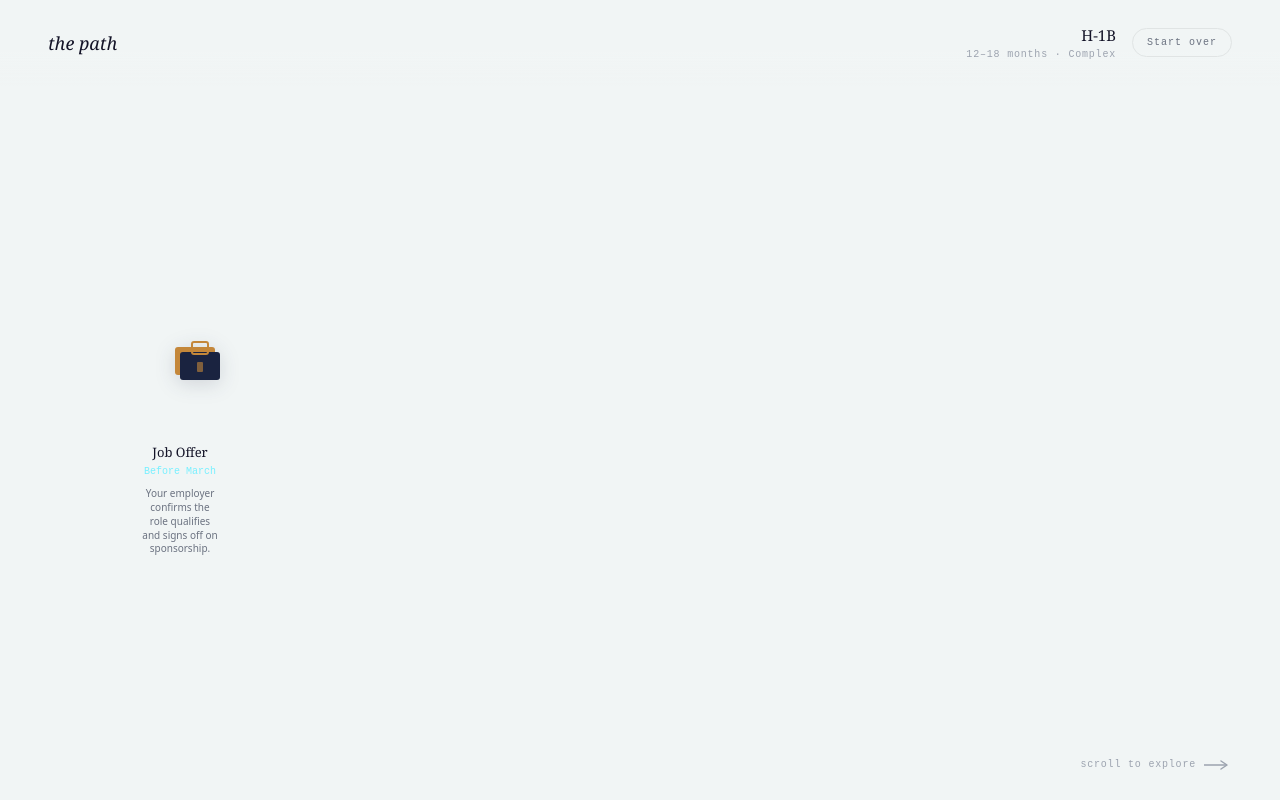
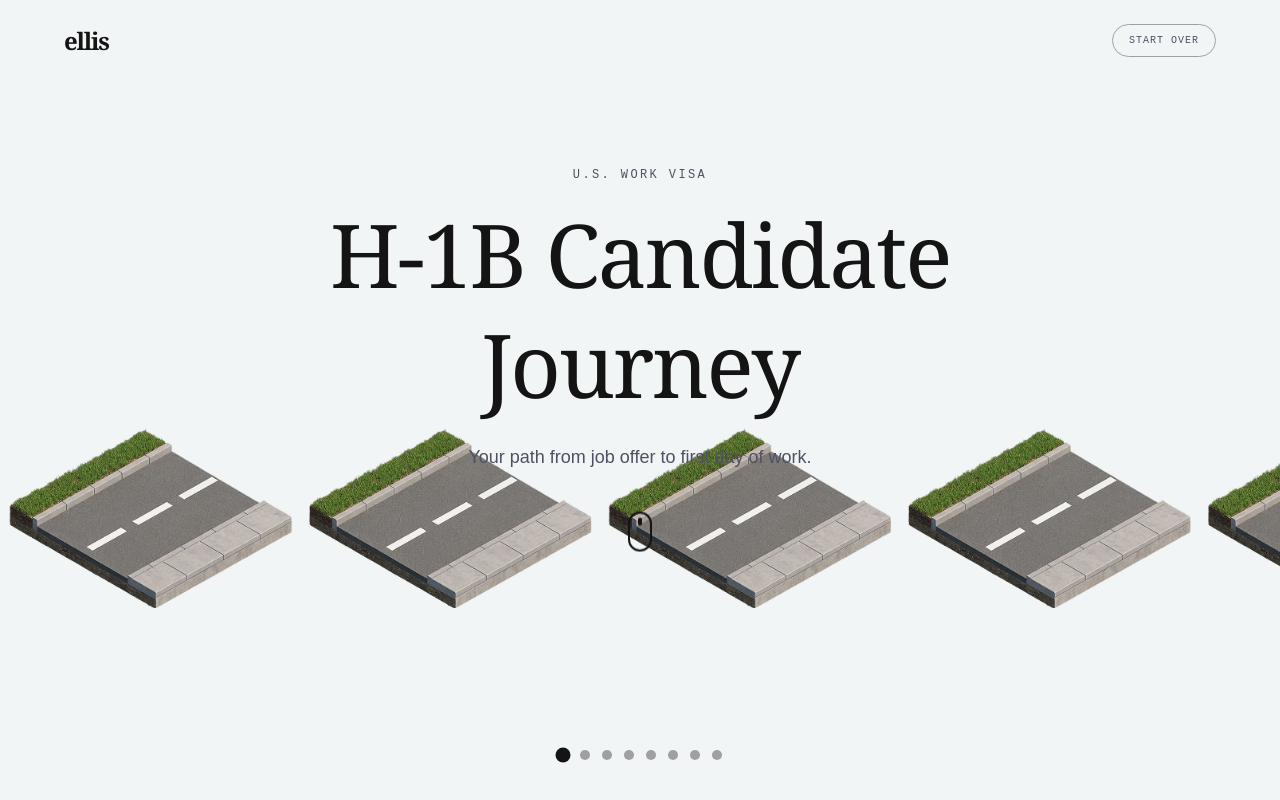
Before and after one commit to mite404/the-path, a React (Vite) app: page / in a window 1280 px wide. Built offline with nearby package versions, Linux system fonts and the light colour scheme.

Commit message:
feat: snap-scroll shell with street tile and progress dots

```diff
--- a/src/components/RoadScreen.tsx
+++ b/src/components/RoadScreen.tsx
@@ -1,279 +1,171 @@
 import { useRef, useState, useEffect } from 'react'
-import { motion, AnimatePresence, useScroll, useTransform, useMotionValueEvent } from 'framer-motion'
-import { IsoIcon } from '@/components/IsoIcon'
-import type { RoadData, RoadStep } from '@/types'
+import { motion } from 'framer-motion'
+import type { RoadData } from '@/types'
+
+import imgStreet from '@/assets/Street-Tile.png'
 
 interface Props {
   data: RoadData
   onRestart: () => void
 }
 
-interface RoadNodeProps {
-  step: RoadStep
-  index: number
-  total: number
-  scrollXProgress: any
-}
+export function RoadScreen({ data, onRestart }: Props) {
+  const containerRef = useRef<HTMLDivElement>(null)
+  const streetRef = useRef<HTMLDivElement>(null)
+  const [activeIndex, setActiveIndex] = useState(0)
 
-function RoadNode({ step, index, total, scrollXProgress }: RoadNodeProps) {
-  const [hovered, setHovered] = useState(false)
-  const [cursor, setCursor] = useState({ x: 0, y: 0 })
-  const threshold = index === 0 ? 0 : (index / total) * 0.85
-  const start = Math.max(0, threshold - 0.08)
-  const end = threshold + 0.06
+  // Street parallax
+  useEffect(() => {
+    const container = containerRef.current
+    const street = streetRef.current
+    if (!container || !street) return
 
-  const iconX = useTransform(scrollXProgress, [start, end], [40, 0])
-  const labelX = useTransform(scrollXProgress, [start, end], [20, 0])
+    const handleScroll = () => {
+      street.style.backgroundPositionX = `-${container.scrollLeft * 0.3}px`
+
+      // Detect active section
+      const sections = container.querySelectorAll<HTMLElement>('.snap-section')
+      const width = container.offsetWidth
+      sections.forEach((section, index) => {
+        const rect = section.getBoundingClientRect()
+        if (rect.left >= -width / 2 && rect.left <= width / 2) {
+          setActiveIndex(index)
+        }
+      })
+    }
+
+    container.addEventListener('scroll', handleScroll, { passive: true })
+    return () => container.removeEventListener('scroll', handleScroll)
+  }, [])
+
+  // Total sections = intro + steps
+  const totalSections = data.steps.length + 1
 
   return (
-    <div
-      onMouseEnter={() => setHovered(true)}
-      onMouseLeave={() => setHovered(false)}
-      onMouseMove={(e) => setCursor({ x: e.clientX, y: e.clientY })}
-      className="relative cursor-pointer select-none"
-    >
-      <motion.div
-        initial={{ opacity: 0, y: 20 }}
-        animate={{ opacity: 1, y: 0 }}
-        transition={{ delay: index * 0.08, duration: 0.5, ease: [0.34, 1.56, 0.64, 1] }}
-        className="flex flex-col items-center"
-        style={{
-          width: 80,
-        }}
-      >
-        {/* icon */}
-        <motion.div
-          whileHover={{ y: -4, scale: 1.05 }}
-          transition={{ type: 'spring', stiffness: 300, damping: 20 }}
-          style={{
-            marginBottom: 24,
-            filter: 'drop-shadow(0 4px 10px rgba(26,35,64,0.15))',
-            x: iconX,
-          }}
+    <div className="relative w-screen h-screen overflow-hidden" style={{ background: 'var(--ellis-bg)' }}>
+
+      {/* Header */}
+      <header className="fixed top-0 left-0 w-full flex justify-between items-center py-6 px-8 lg:px-16 z-50"
+        style={{ background: 'rgba(241,245,245,0.85)', backdropFilter: 'blur(12px)' }}>
+        <button
+          onClick={onRestart}
+          className="font-serif text-2xl font-bold tracking-tighter"
+          style={{ color: 'var(--ellis-dark)' }}
         >
-          <IsoIcon name={step.icon} />
-        </motion.div>
-
-        {/* label */}
-        <motion.div
-          style={{
-            marginTop: 24,
-            x: labelX,
-            textAlign: 'center',
-          }}
-        >
-          <p className="font-serif text-[13px] font-medium leading-tight max-w-[100px]"
-            style={{ color: 'var(--navy)' }}>
-            {step.label}
-          </p>
-          <p className="font-mono text-[10px] mt-1" style={{ color: 'var(--amber)' }}>
-            {step.duration}
-          </p>
-          <p className="font-sans text-[10px] mt-2 leading-snug max-w-[110px]"
-            style={{ color: '#6B7280' }}>
-            {step.blurb ?? (step.description.split('.')[0] + '.')}
-          </p>
-        </motion.div>
-      </motion.div>
-
-      {/* hover popover */}
-      <AnimatePresence>
-        {hovered && (
-          <motion.div
-            initial={{ opacity: 0, scale: 0.95, y: 6 }}
-            animate={{ opacity: 1, scale: 1, y: 0 }}
-            exit={{ opacity: 0, scale: 0.95, y: 6 }}
-            transition={{ type: 'spring', stiffness: 400, damping: 28 }}
-            className="rounded-xl p-4 shadow-lg z-50 w-64"
+          ellis
+        </button>
+        <div className="flex items-center gap-6">
+          <span
+            className="font-mono text-xs uppercase tracking-widest"
             style={{
-              background: 'var(--cream)',
-              border: '1px solid var(--bg2)',
-              position: 'fixed',
-              left: cursor.x + 20,
-              top: cursor.y - 20,
-              pointerEvents: 'none',
+              color: 'var(--ellis-gray)',
+              opacity: activeIndex > 0 ? 1 : 0,
+              transition: 'opacity 0.3s ease',
             }}
           >
-            <p className="font-serif text-[13px] font-medium mb-2" style={{ color: 'var(--navy)' }}>
-              {step.label}
-            </p>
-            <p className="font-sans text-[12px] leading-relaxed mb-3" style={{ color: '#6B7280' }}>
-              {step.description}
-            </p>
-            <div className="flex flex-col gap-2">
-              {[
-                { key: "You'll need", val: step.requirement },
-                { key: 'Pro tip', val: step.tip },
-              ].map(({ key, val }) => (
-                <div key={key}>
-                  <span className="font-mono text-[9px] tracking-[0.12em] uppercase block mb-0.5"
-                    style={{ color: '#9CA3AF' }}>{key}</span>
-                  <span className="font-mono text-[11px]" style={{ color: 'var(--navy)' }}>{val}</span>
-                </div>
-              ))}
-            </div>
-          </motion.div>
-        )}
-      </AnimatePresence>
-    </div>
-  )
-}
-
-export function RoadScreen({ data, onRestart }: Props) {
-  const trackRef = useRef<HTMLDivElement>(null)
-  const pathRef = useRef<SVGPathElement>(null)
-  const [showHint, setShowHint] = useState(true)
-  const [pathLength, setPathLength] = useState(9999)
-  const [roadY, setRoadY] = useState(360)
-  const [visibleCount, setVisibleCount] = useState(1)
-
-  const { scrollXProgress } = useScroll({ container: trackRef })
-
-  useEffect(() => {
-    if (pathRef.current) {
-      setPathLength(pathRef.current.getTotalLength())
-    }
-  }, [data.steps.length])
-
-  useEffect(() => {
-    if (trackRef.current) {
-      setRoadY(trackRef.current.clientHeight / 2)
-    }
-  }, [])
-
-  useMotionValueEvent(scrollXProgress, 'change', (v) => {
-    if (v > 0.01) setShowHint(false)
-
-    const total = data.steps.length
-    let count = 1
-    for (let i = 1; i < total; i++) {
-      const threshold = (i / total) * 0.85
-      if (v >= threshold) count = i + 1
-    }
-    setVisibleCount(prev => Math.max(prev, count))
-  })
-
-  const nodeSpacing = 280
-  const trailingSpace = typeof window !== 'undefined' ? window.innerWidth * 0.4 : 400
-  const canvasWidth = 160 + data.steps.length * nodeSpacing + 160 + trailingSpace
-
-  return (
-    <div className="h-screen w-screen overflow-hidden relative" style={{ background: 'var(--bg)' }}>
-
-      {/* header */}
-      <div
-        className="absolute top-0 left-0 right-0 px-12 py-6 flex items-center justify-between z-20 pointer-events-none"
-        style={{ background: 'linear-gradient(to bottom, var(--bg) 60%, transparent)' }}
-      >
-        <button
-          className="font-serif text-lg italic pointer-events-auto"
-          style={{ color: 'var(--navy)' }}
-          onClick={onRestart}
-        >
-          the path
-        </button>
-
-        <div className="flex items-center gap-4 pointer-events-auto">
-          <div className="text-right">
-            <p className="font-serif text-[15px] font-medium" style={{ color: 'var(--navy)' }}>
-              {data.visaType}
-            </p>
-            <p className="font-mono text-[10px] tracking-[0.08em]" style={{ color: '#9CA3AF' }}>
-              {data.totalTime} · {data.difficulty}
-            </p>
-          </div>
+            {activeIndex > 0 ? `0${activeIndex} / 0${data.steps.length}` : ''}
+          </span>
           <button
             onClick={onRestart}
-            className="font-mono text-[10px] tracking-[0.1em] border rounded-full px-3.5 py-1.5 transition-all"
-            style={{ color: '#6B7280', borderColor: 'var(--bg2)' }}
+            className="font-mono text-[10px] tracking-widest uppercase px-4 py-2 rounded-full border transition-all"
+            style={{ borderColor: 'var(--ellis-light)', color: 'var(--ellis-gray)' }}
             onMouseEnter={e => {
-              const b = e.currentTarget as HTMLButtonElement
-              b.style.borderColor = 'var(--navy)'
-              b.style.color = 'var(--navy)'
+              e.currentTarget.style.background = 'var(--ellis-dark)'
+              e.currentTarget.style.color = 'white'
+              e.currentTarget.style.borderColor = 'var(--ellis-dark)'
             }}
             onMouseLeave={e => {
-              const b = e.currentTarget as HTMLButtonElement
-              b.style.borderColor = 'var(--bg2)'
-              b.style.color = '#6B7280'
+              e.currentTarget.style.background = 'transparent'
+              e.currentTarget.style.color = 'var(--ellis-gray)'
+              e.currentTarget.style.borderColor = 'var(--ellis-light)'
             }}
           >
             Start over
           </button>
         </div>
+      </header>
+
+      {/* Street tile — fixed mid-height band */}
+      <div
+        ref={streetRef}
+        className="fixed pointer-events-none z-10"
+        style={{
+          top: '52vh',
+          left: 0,
+          right: 0,
+          height: '200px',
+          backgroundImage: `url(${imgStreet})`,
+          backgroundRepeat: 'repeat-x',
+          backgroundSize: 'auto 200px',
+          backgroundPositionX: '0px',
+        }}
+      />
+
+      {/* Snap scroll container */}
+      <div
+        ref={containerRef}
+        className="absolute inset-0 overflow-x-auto overflow-y-hidden"
+        style={{
+          scrollSnapType: 'x mandatory',
+          scrollbarWidth: 'none',
+          msOverflowStyle: 'none',
+        } as React.CSSProperties}
+      >
+        {/* Intro section */}
+        <div
+          className="snap-section inline-flex items-center justify-center flex-col"
+          style={{ width: '100vw', height: '100vh', scrollSnapAlign: 'center', verticalAlign: 'top' } as React.CSSProperties}
+        >
+          <div className="text-center relative z-20 px-12" style={{ marginTop: '-80px' }}>
+            <span className="font-mono text-xs uppercase tracking-[0.2em] block mb-4"
+              style={{ color: 'var(--ellis-gray)' }}>
+              U.S. Work Visa
+            </span>
+            <h1 className="font-serif leading-tight tracking-tight mb-6"
+              style={{ fontSize: 'clamp(48px, 8vw, 88px)', color: 'var(--ellis-dark)' }}>
+              {data.visaType} Candidate<br />Journey
+            </h1>
+            <p className="text-lg max-w-md mx-auto leading-relaxed mb-10"
+              style={{ color: 'var(--ellis-gray)', fontFamily: 'DM Sans, sans-serif' }}>
+              {data.tagline}
+            </p>
+            <div className="flex justify-center">
+              <div className="animate-bounce w-6 h-10 border-2 rounded-full flex justify-center p-1"
+                style={{ borderColor: 'var(--ellis-dark)' }}>
+                <div className="w-1 h-2 rounded-full" style={{ background: 'var(--ellis-dark)' }} />
+              </div>
+            </div>
+          </div>
+        </div>
+
+        {/* Milestone sections — placeholder divs for now */}
+        {data.steps.map((step, i) => (
+          <div
+            key={step.id}
+            className="snap-section inline-flex items-center justify-center"
+            style={{ width: '100vw', height: '100vh', scrollSnapAlign: 'center', verticalAlign: 'top' } as React.CSSProperties}
+          >
+            <div className="relative z-20 font-mono text-xs" style={{ color: 'var(--ellis-gray)', marginTop: '-80px' }}>
+              Step {i + 1}: {step.label} — placeholder
+            </div>
+          </div>
+        ))}
       </div>
 
-      {/* road track */}
-      <div
-        ref={trackRef}
-        className="absolute inset-0 overflow-x-auto overflow-y-hidden road-track pt-20"
-        style={{ cursor: 'grab', touchAction: 'pan-x' }}
-      >
-        <div
-          className="relative h-full flex items-center"
-          style={{ width: canvasWidth, paddingLeft: 120, paddingRight: 120 }}
-        >
-          {/* road line */}
-          <svg
-            className="absolute pointer-events-none"
-            style={{ left: 0, top: 0, width: canvasWidth, height: '100%' }}
-          >
-            <motion.path
-              ref={pathRef}
-              d={`M 60 ${roadY} L ${canvasWidth - 60} ${roadY}`}
-              stroke="var(--navy)"
-              strokeWidth="5"
-              strokeLinecap="round"
-              fill="none"
-              strokeDasharray={pathLength || undefined}
-              strokeDashoffset={pathLength ? useTransform(scrollXProgress, [0, 1], [pathLength, 0]) : 0}
-            />
-          </svg>
-
-          {/* nodes */}
-          <div className="relative flex items-center z-10" style={{ gap: 200 }}>
-            {data.steps.map((step, i) => {
-              const isVisible = i < visibleCount
-              if (!isVisible) return null
-              return (
-                <motion.div
-                  key={step.id}
-                  id={`node-${i}`}
-                  initial={{ opacity: 0 }}
-                  animate={{ opacity: 1 }}
-                >
-                  <RoadNode
-                    step={step}
-                    index={i}
-                    total={data.steps.length}
-                    scrollXProgress={scrollXProgress}
-                  />
-                </motion.div>
-              )
-            })}
-          </div>
-        </div>
+      {/* Progress dots */}
+      <div className="fixed bottom-10 left-1/2 -translate-x-1/2 flex gap-3 z-50">
+        {Array.from({ length: totalSections }).map((_, i) => (
+          <motion.div
+            key={i}
+            animate={{
+              background: activeIndex === i ? 'var(--ellis-dark)' : 'var(--ellis-light)',
+              scale: activeIndex === i ? 1.5 : 1,
+            }}
+            transition={{ type: 'spring', stiffness: 300, damping: 20 }}
+            style={{ width: 10, height: 10, borderRadius: '50%' }}
+          />
+        ))}
       </div>
-
-      {/* scroll hint */}
-      <AnimatePresence>
-        {showHint && (
-          <motion.div
-            initial={{ opacity: 0 }}
-            animate={{ opacity: 1 }}
-            exit={{ opacity: 0 }}
-            className="fixed bottom-7 right-12 flex items-center gap-2 pointer-events-none z-30"
-          >
-            <span className="font-mono text-[10px] tracking-[0.08em]" style={{ color: '#9CA3AF' }}>
-              scroll to explore
-            </span>
-            <svg width="28" height="12" viewBox="0 0 28 12" fill="none">
-              <line x1="0" y1="6" x2="22" y2="6" stroke="#9CA3AF" strokeWidth="1.5" strokeLinecap="round"/>
-              <path d="M17 2L23 6L17 10" stroke="#9CA3AF" strokeWidth="1.5" strokeLinecap="round" strokeLinejoin="round"/>
-            </svg>
-          </motion.div>
-        )}
-      </AnimatePresence>
-
     </div>
   )
 }
```
